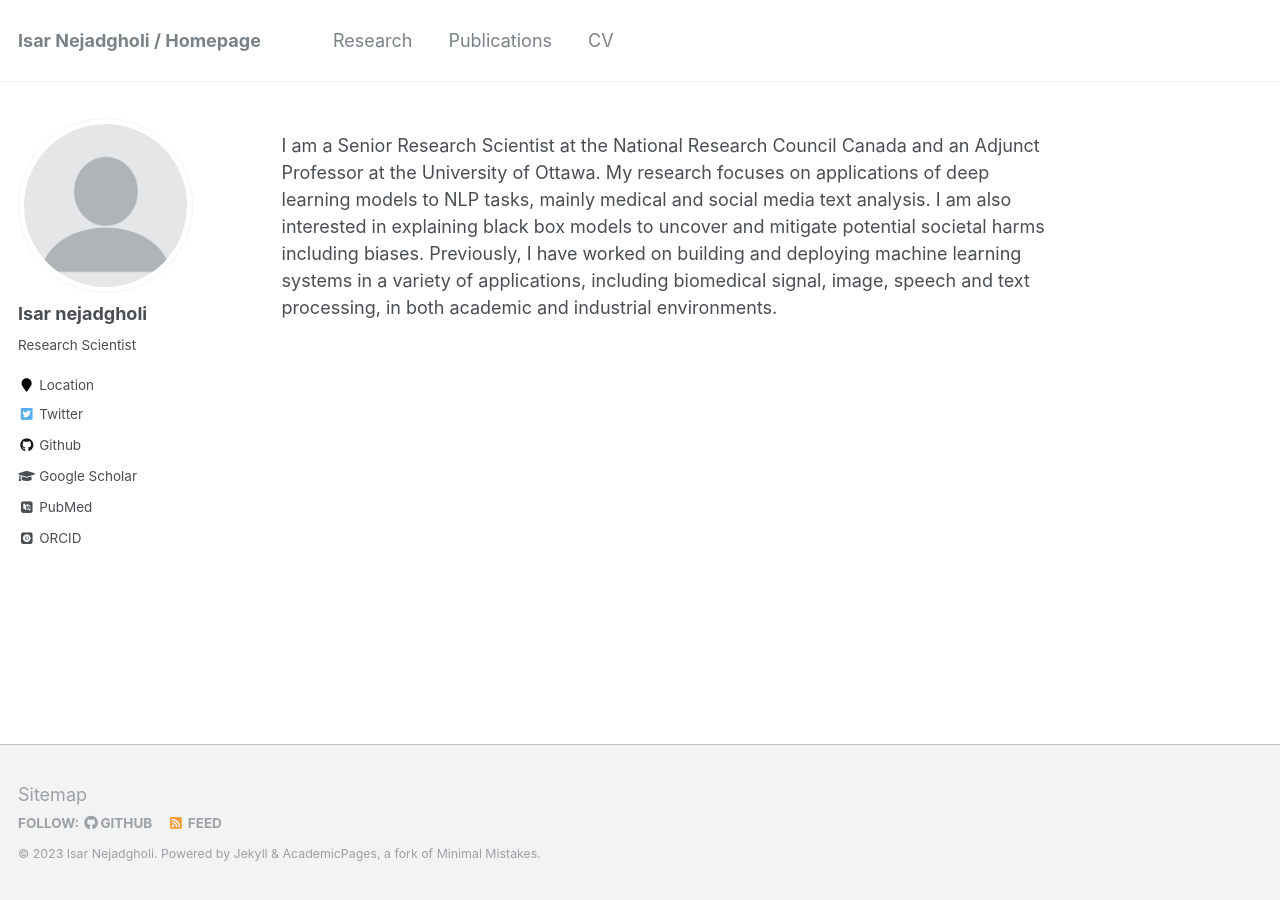
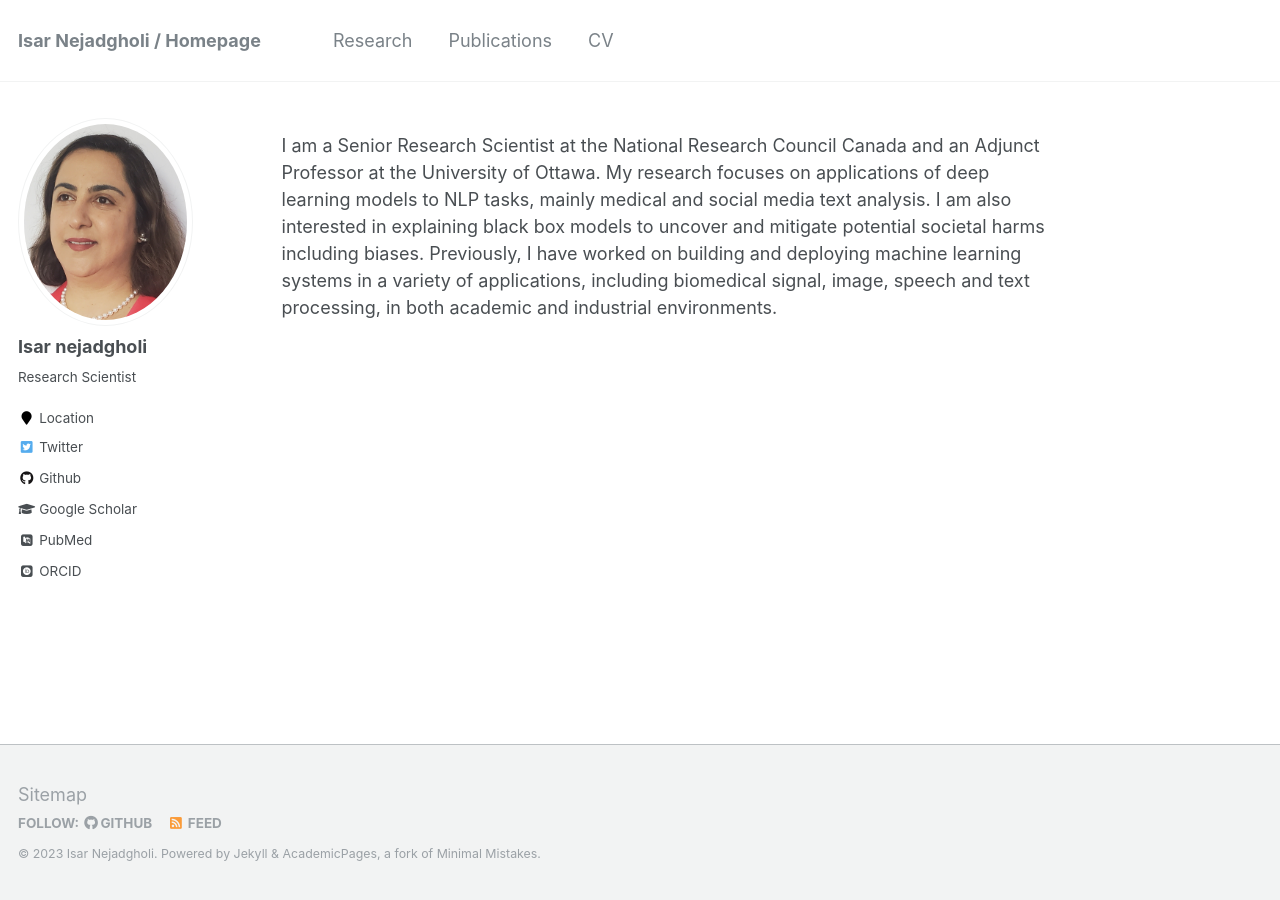
Before and after one commit to IsarNejad/IsarNejad.github.io, a Jekyll site: the page built from _pages/about.md, in a window 1280 px wide. Built offline with Jekyll 4.4.1, drawn with Linux system fonts in a browser that asks for light colours; some web fonts are replaced.

Commit message:
Update _config.yml

```diff
--- a/_config.yml
+++ b/_config.yml
@@ -81,7 +81,7 @@ analytics:
 # Site Author
 author:
   name             : "Isar nejadgholi"
-  avatar           : "profile.png"
+  avatar           : "Isar_Nejadgholi.jpg"
   bio              : "Research Scientist"
   location         : "Location"
   employer         :
```
